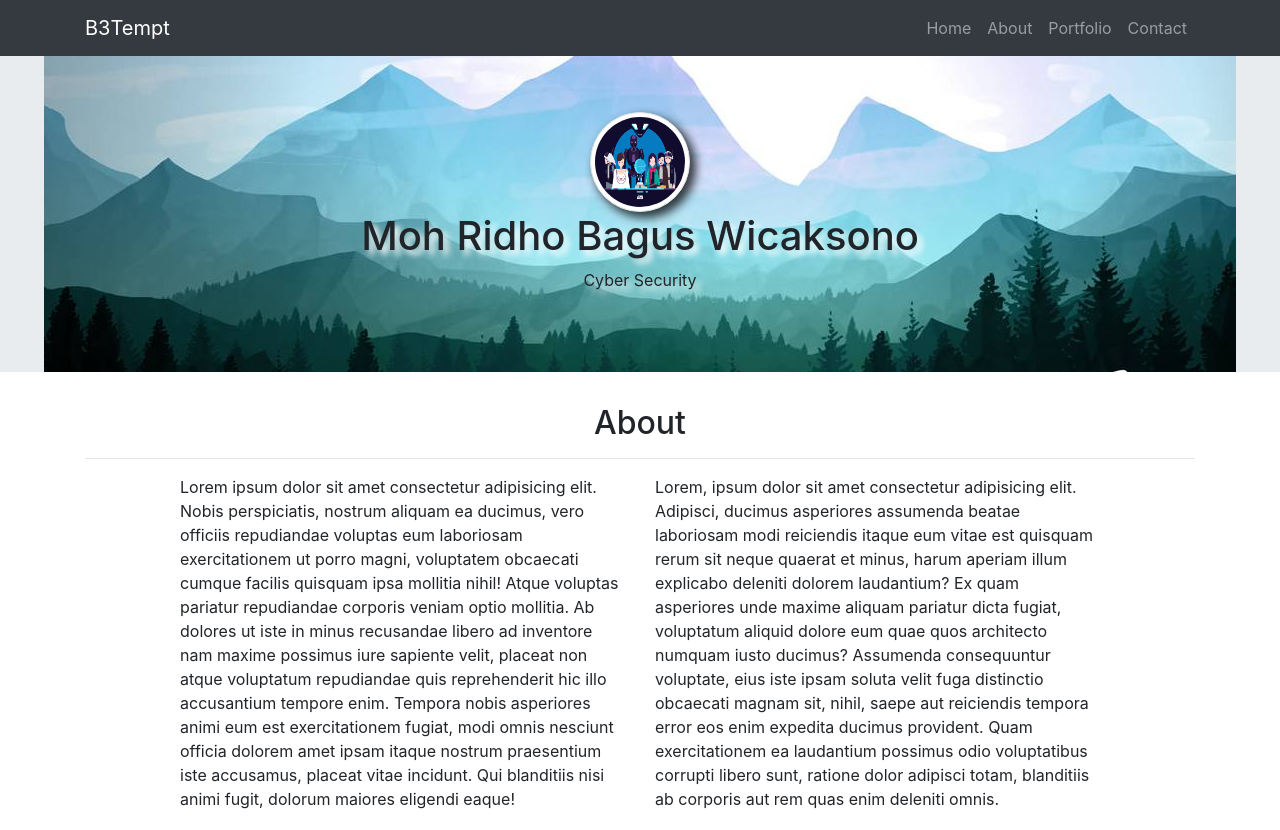
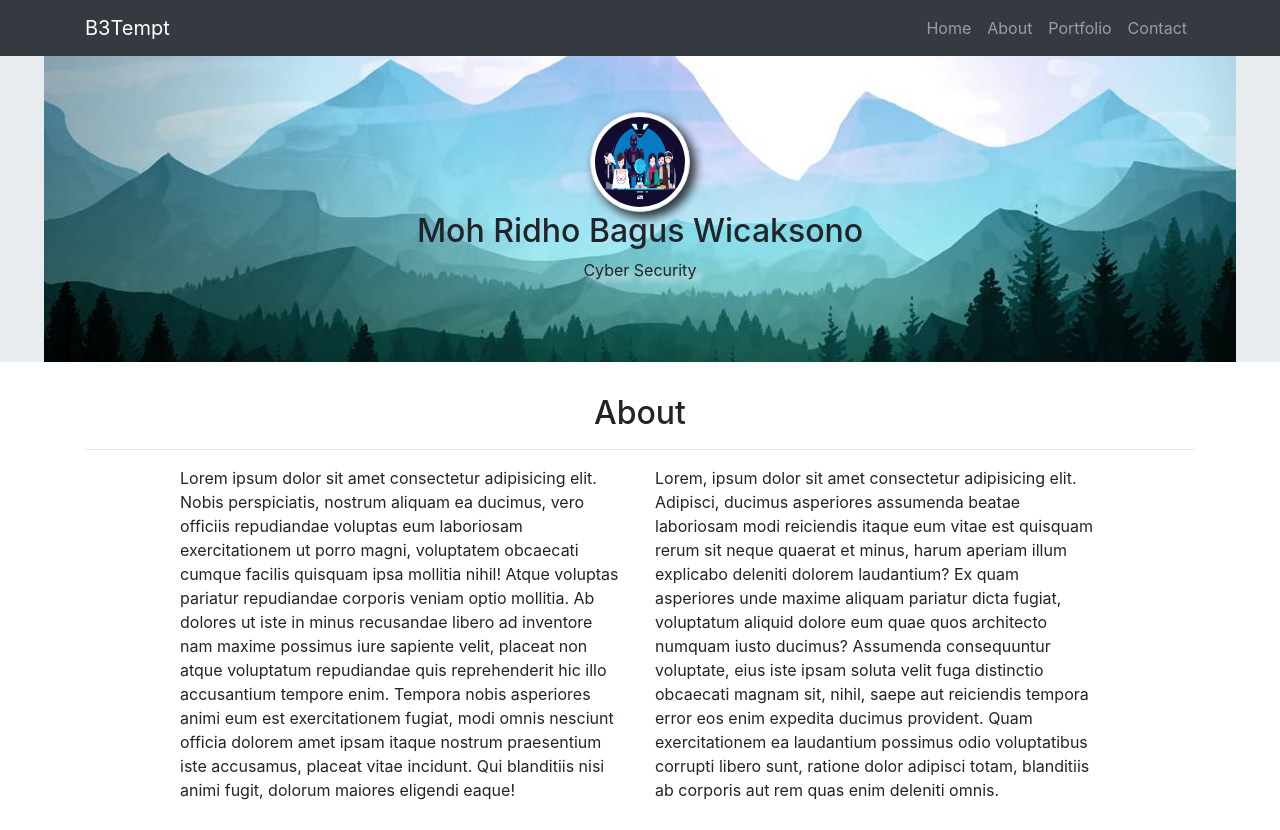
Before and after one commit to Bushido2404/Bushido2404.github.io, a plain HTML site: page index.html in a window 1280 px wide. Shown: the top 830 px of the page. Drawn offline with nearby package versions, Linux system fonts and the light colour scheme; some packages are replaced by stand-ins of ours; a script that the page names is missing.

Commit message:
Mengubah ukuran nama dari h1 ke h2

```diff
--- a/index.html
+++ b/index.html
@@ -43,7 +43,7 @@
     <div class="jumbotron jumbotron-fluid text-center mt-5" id="home">
         <div class="container">
             <img src="img/download.jpg" alt="spiral galaxy" class="rounded-circle img-thumbnail">
-            <h1>Moh Ridho Bagus Wicaksono</h1>
+            <h2>Moh Ridho Bagus Wicaksono</h2>
             <p>Cyber Security</p>
         </div>
     </div>
```
